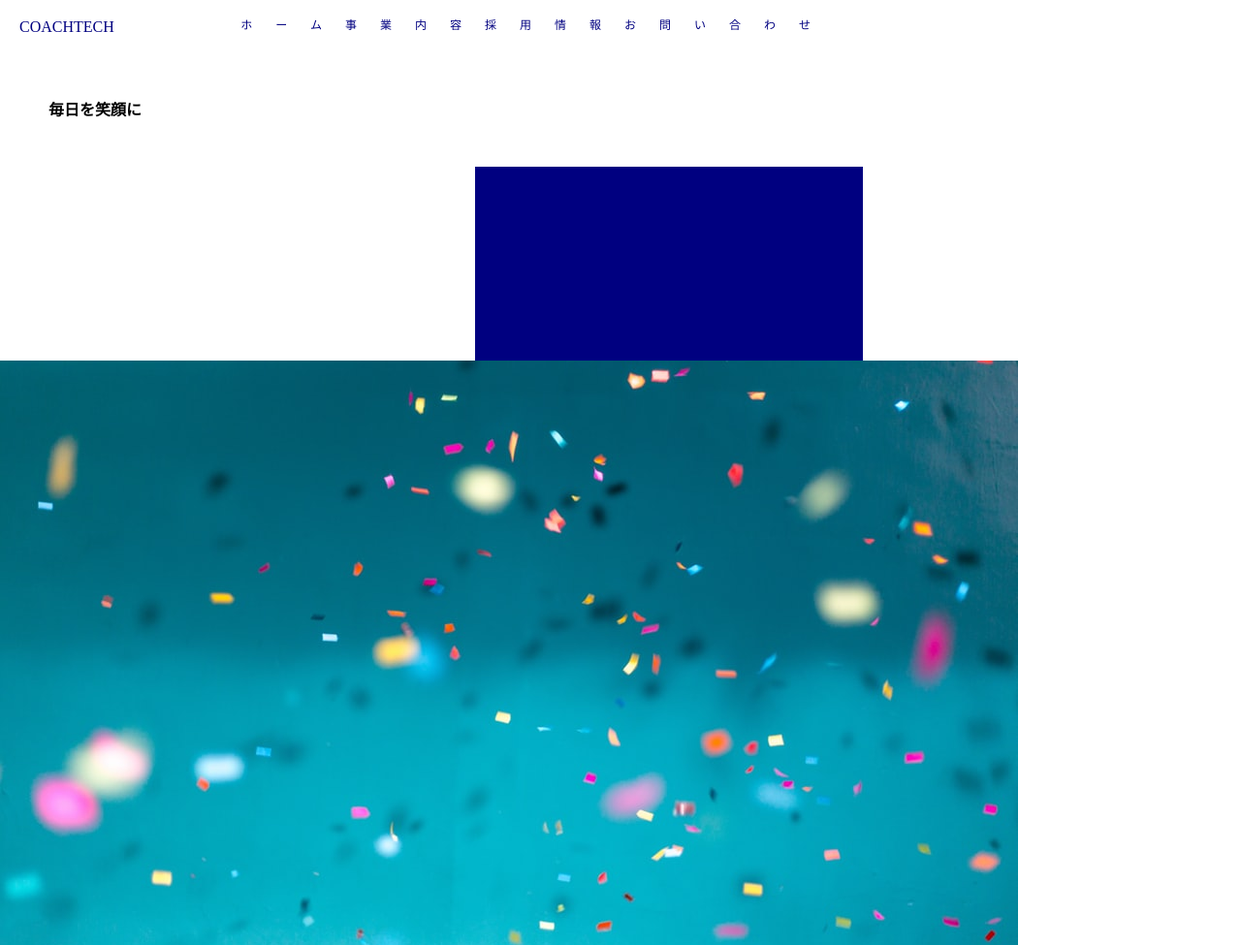
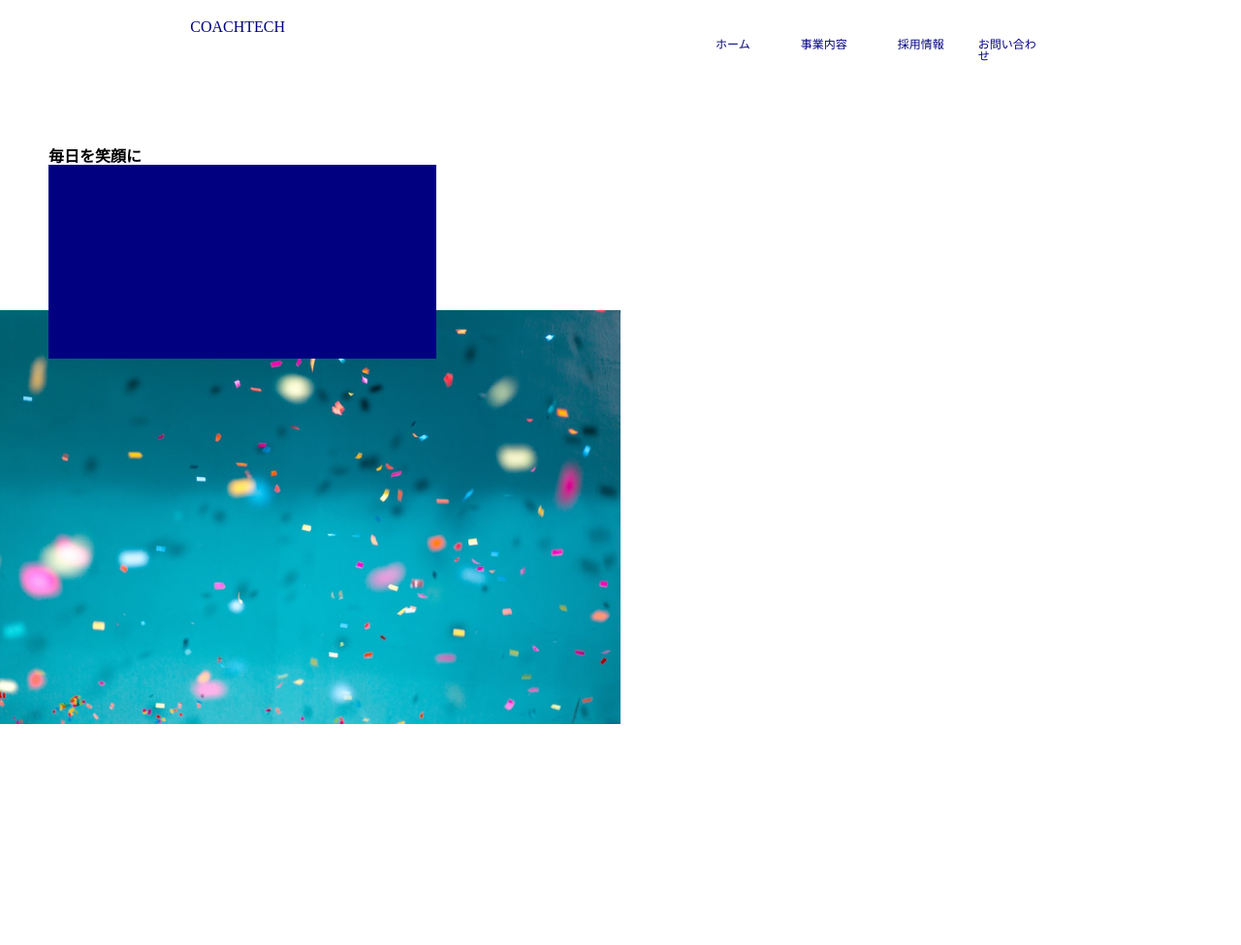
Before and after one commit to yomogi-tyannneru/-, a plain HTML site: page index.html in a window 1280 px wide. Shown: the top 975 px of the page at 97% size. After the commit the page ends 800 px from the top, so only its background shows below. Drawn offline with Linux system fonts and the light colour scheme.

Commit message:
修正 内容が分かるコミットメッセージ

```diff
--- a/css/style.css
+++ b/css/style.css
@@ -1,6 +1,7 @@
 .parent {
   color: #000080;
   display: flex;
+  justify-content: space-around;
 }
 .child {
   width: 100px;
@@ -8,21 +9,21 @@
   margin: 10px;
 }
 .menu {
+  justify-content: flex-end;
   display: flex;
-  justify-content: flex-end;
-  letter-spacing: 2em;
+  width: 400px;
   font-size: 12px;
-  width: 700px;
   padding: 10px;
   margin: 10px;
+  margin-right: 5px;
 }
-.firstview {
+.img {
   width: 50%;
+  z-index: auto;
 }
 .box {
   width: 400px;
   height: 200px;
-  margin: 50px auto;
   background: #000080;
 }
 .txt {
--- a/index.html
+++ b/index.html
@@ -11,20 +11,20 @@
 </head>
 
 <body>
-    <div class="parent">
+  <div class="parent">
     <div class="child">COACHTECH</div>
     <div class="menu">
-      <div>ホーム</div>
-      <div>事業内容</div>
-      <div>採用情報</div>
-      <div>お問い合わせ</div>
+      <div class="menu">ホーム</div>
+      <div class="menu">事業内容</div>
+      <div class="menu">採用情報</div>
+      <div class="menu">お問い合わせ</div>
     </div>
-    </div>
+  </div>
   <div class="txt">
     <h3>毎日を笑顔に</h3>
     <div class="box"></div>
   </div>
-  <div><img src="firstview.jpeg" class="fisrtview"></div>
+  <div><img src="firstview.jpeg" class="img"></div>
 </body>
 
 </html>
```
